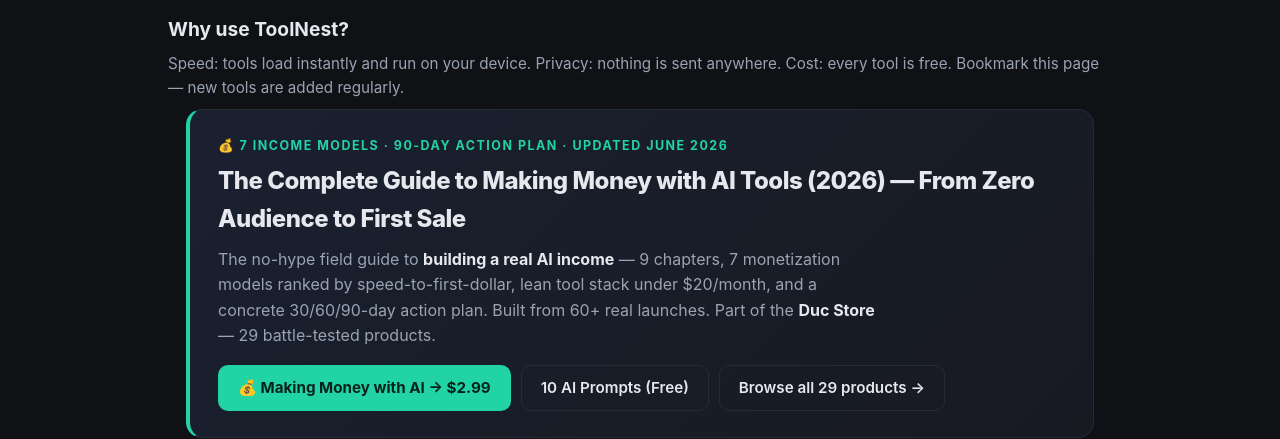
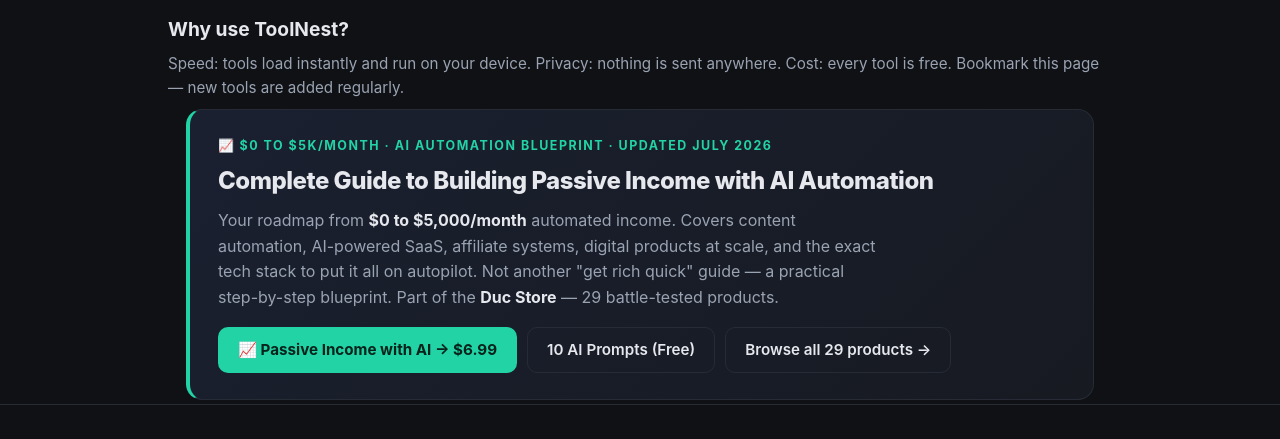
Before and after one commit to nguyenminhduc9988/free-tools-hub, a plain HTML site: page index.html in a window 1280 px wide. Shown: the part 1580-2019 px from the top of the page. Drawn offline with Linux system fonts and the light colour scheme.

Commit message:
🛒 Spotlight rotation: Passive Income with AI Automation cross-promo

```diff
--- a/index.html
+++ b/index.html
@@ -126,11 +126,11 @@
 <!-- Promo: cross-link to Gumroad digital products -->
 <div class="promo" style="max-width:980px;margin:8px auto 4px;padding:0 18px;">
   <div style="background:linear-gradient(135deg,#1a2030,#171a21);border:1px solid var(--line);border-left:4px solid var(--acc2);border-radius:16px;padding:26px 28px;">
-    <div style="font-size:.78rem;letter-spacing:1.5px;text-transform:uppercase;color:var(--acc2);font-weight:700;margin-bottom:6px;">💰 7 Income Models · 90-Day Action Plan · Updated June 2026</div>
-    <h2 style="margin:0 0 8px;font-size:1.5rem;font-weight:800;letter-spacing:-.5px;">The Complete Guide to Making Money with AI Tools (2026) — From Zero Audience to First Sale</h2>
-    <p style="color:var(--muted);margin:0 0 16px;max-width:660px;">The no-hype field guide to <strong style="color:var(--ink);">building a real AI income</strong> — 9 chapters, 7 monetization models ranked by speed-to-first-dollar, lean tool stack under $20/month, and a concrete 30/60/90-day action plan. Built from 60+ real launches. Part of the <strong style="color:var(--ink);">Duc Store</strong> — 29 battle-tested products.</p>
+    <div style="font-size:.78rem;letter-spacing:1.5px;text-transform:uppercase;color:var(--acc2);font-weight:700;margin-bottom:6px;">📈 $0 to $5K/month · AI Automation Blueprint · Updated July 2026</div>
+    <h2 style="margin:0 0 8px;font-size:1.5rem;font-weight:800;letter-spacing:-.5px;">Complete Guide to Building Passive Income with AI Automation</h2>
+    <p style="color:var(--muted);margin:0 0 16px;max-width:660px;">Your roadmap from <strong style="color:var(--ink);">$0 to $5,000/month</strong> automated income. Covers content automation, AI-powered SaaS, affiliate systems, digital products at scale, and the exact tech stack to put it all on autopilot. Not another "get rich quick" guide — a practical step-by-step blueprint. Part of the <strong style="color:var(--ink);">Duc Store</strong> — 29 battle-tested products.</p>
     <div style="display:flex;flex-wrap:wrap;gap:10px;">
-      <a href="https://ducminh5.gumroad.com/l/yfolrv" target="_blank" rel="noopener" style="display:inline-block;background:var(--acc2);color:#06231b;padding:11px 20px;border-radius:10px;font-weight:700;font-size:.95rem;">💰 Making Money with AI → $2.99</a>
+      <a href="https://ducminh5.gumroad.com/l/dpljn" target="_blank" rel="noopener" style="display:inline-block;background:var(--acc2);color:#06231b;padding:11px 20px;border-radius:10px;font-weight:700;font-size:.95rem;">📈 Passive Income with AI → $6.99</a>
       <a href="https://ducminh5.gumroad.com/l/wqyawf" target="_blank" rel="noopener" style="display:inline-block;background:transparent;color:var(--ink);border:1px solid var(--line);padding:10px 19px;border-radius:10px;font-weight:600;font-size:.95rem;">10 AI Prompts (Free)</a>
       <a href="https://nguyenminhduc9988.github.io/duc-store/" target="_blank" rel="noopener" style="display:inline-block;background:transparent;color:var(--ink);border:1px solid var(--line);padding:10px 19px;border-radius:10px;font-weight:600;font-size:.95rem;">Browse all 29 products →</a>
     </div>
```
